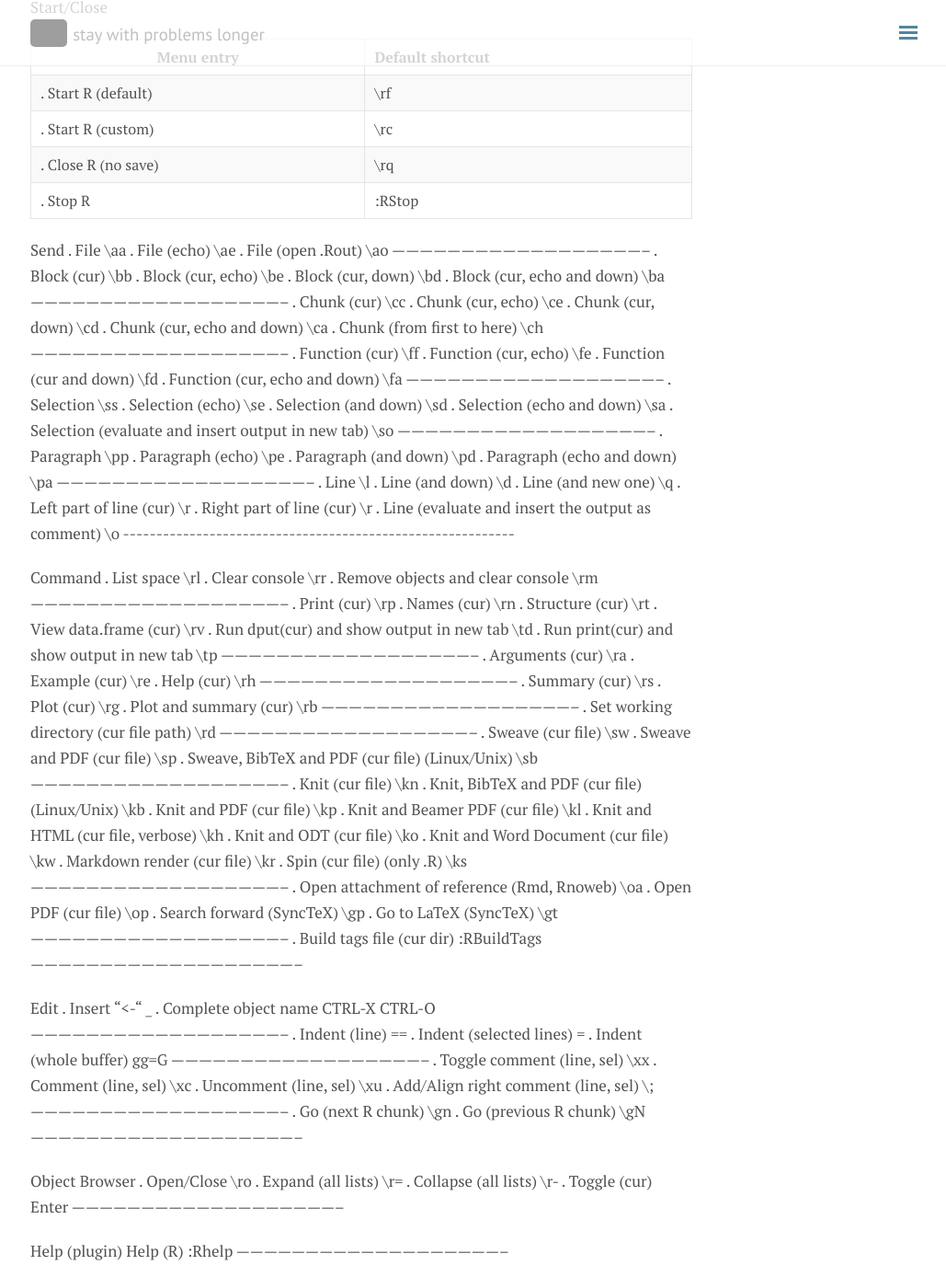
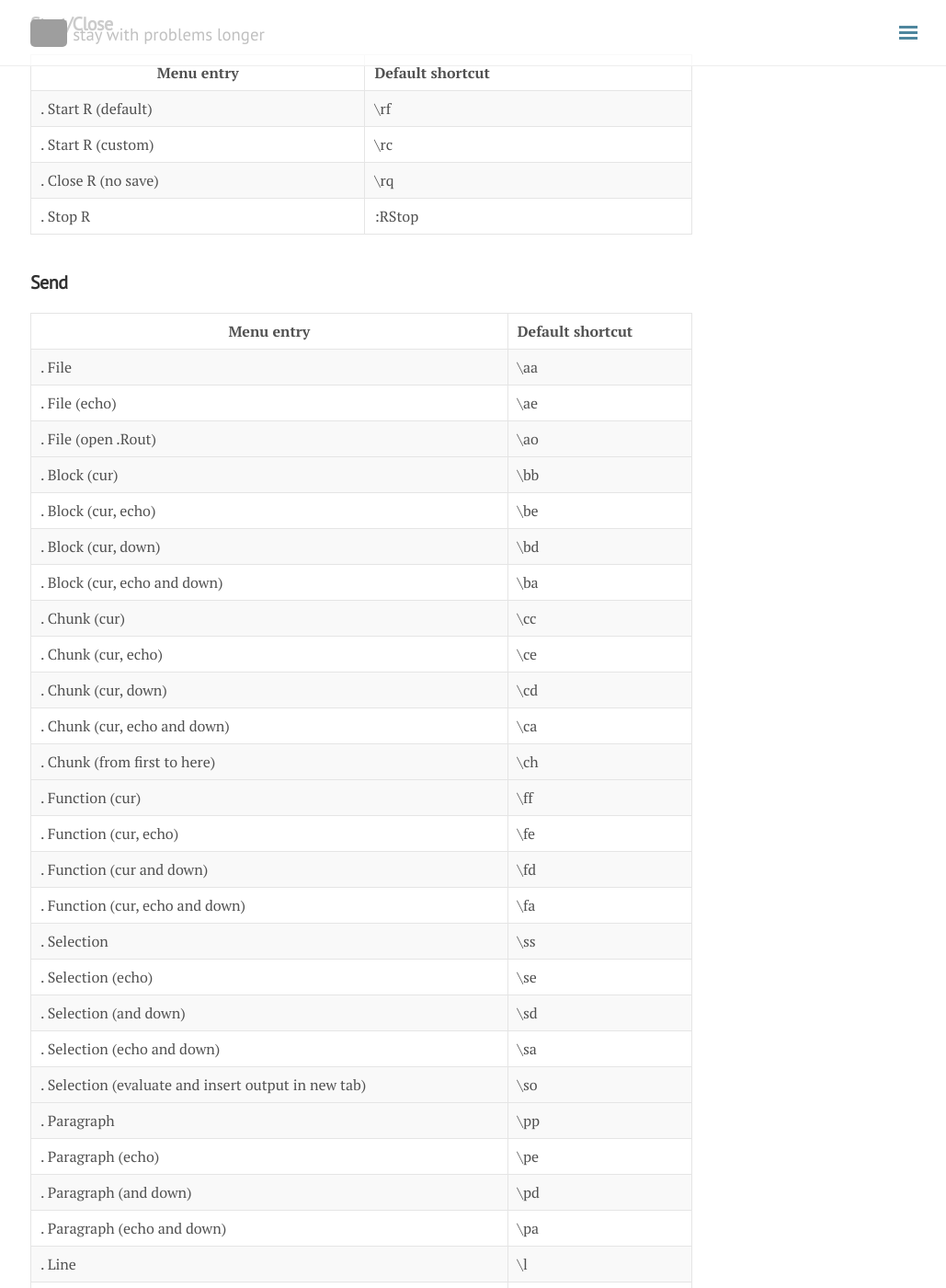
Before and after one commit to seokhoonj/seokhoonj.github.io, a Jekyll site: the page built from _posts/Vim/2018-09-16-vim-nvim-r-2.md, in a window 1280 px wide and 1400 px high, scrolled down 1399 px. Shown: the whole window at 92% size, without its empty margins (247-1276 px from the left). Built offline with Jekyll 4.4.1, drawn with Linux system fonts in a browser that asks for light colours; nearby versions of some CDN libraries; comment, search, counter and statistics services are not loaded; some of the changed text lies outside the part shown; grey boxes are pictures that could not be loaded.

Commit message:
add _posts

```diff
--- a/_posts/Vim/2018-09-16-vim-nvim-r-2.md
+++ b/_posts/Vim/2018-09-16-vim-nvim-r-2.md
@@ -37,6 +37,7 @@ ggplot(data = cars, aes(x = speed, y = dist)) + geom_line()
 다음은 Nvim-R 문서에서 설명하는 단축키이다.
 
 Start/Close
+----------------
 
 |   Menu entry                          | Default shortcut
 |---------------------------------------|:----------------
@@ -48,44 +49,48 @@ Start/Close
 |---------------------------------------|:----------------
 
 Send
-  . File                                               \aa
-  . File (echo)                                        \ae
-  . File (open .Rout)                                  \ao
-  --------------------------------------------------------
-  . Block (cur)                                        \bb
-  . Block (cur, echo)                                  \be
-  . Block (cur, down)                                  \bd
-  . Block (cur, echo and down)                         \ba
-  --------------------------------------------------------
-  . Chunk (cur)                                        \cc
-  . Chunk (cur, echo)                                  \ce
-  . Chunk (cur, down)                                  \cd
-  . Chunk (cur, echo and down)                         \ca
-  . Chunk (from first to here)                         \ch
-  --------------------------------------------------------
-  . Function (cur)                                     \ff
-  . Function (cur, echo)                               \fe
-  . Function (cur and down)                            \fd
-  . Function (cur, echo and down)                      \fa
-  --------------------------------------------------------
-  . Selection                                          \ss
-  . Selection (echo)                                   \se
-  . Selection (and down)                               \sd
-  . Selection (echo and down)                          \sa
-  . Selection (evaluate and insert output in new tab)  \so
-  --------------------------------------------------------
-  . Paragraph                                          \pp
-  . Paragraph (echo)                                   \pe
-  . Paragraph (and down)                               \pd
-  . Paragraph (echo and down)                          \pa
-  --------------------------------------------------------
-  . Line                                                \l
-  . Line (and down)                                     \d
-  . Line (and new one)                                  \q
-  . Left part of line (cur)                       \r<Left>
-  . Right part of line (cur)                     \r<Right>
-  . Line (evaluate and insert the output as comment)    \o
------------------------------------------------------------
+----------------
+
+|   Menu entry                                         | Default shortcut
+|------------------------------------------------------|:----------------
+| . File                                               |              \aa
+| . File (echo)                                        |              \ae
+| . File (open .Rout)                                  |              \ao
+|------------------------------------------------------|:----------------
+| . Block (cur)                                        |              \bb
+| . Block (cur, echo)                                  |              \be
+| . Block (cur, down)                                  |              \bd
+| . Block (cur, echo and down)                         |              \ba
+|------------------------------------------------------|:----------------
+| . Chunk (cur)                                        |              \cc
+| . Chunk (cur, echo)                                  |              \ce
+| . Chunk (cur, down)                                  |              \cd
+| . Chunk (cur, echo and down)                         |              \ca
+| . Chunk (from first to here)                         |              \ch
+|------------------------------------------------------|:----------------
+| . Function (cur)                                     |              \ff
+| . Function (cur, echo)                               |              \fe
+| . Function (cur and down)                            |              \fd
+| . Function (cur, echo and down)                      |              \fa
+|------------------------------------------------------|:----------------
+| . Selection                                          |              \ss
+| . Selection (echo)                                   |              \se
+| . Selection (and down)                               |              \sd
+| . Selection (echo and down)                          |              \sa
+| . Selection (evaluate and insert output in new tab)  |              \so
+|------------------------------------------------------|:----------------
+| . Paragraph                                          |              \pp
+| . Paragraph (echo)                                   |              \pe
+| . Paragraph (and down)                               |              \pd
+| . Paragraph (echo and down)                          |              \pa
+|------------------------------------------------------|:----------------
+| . Line                                               |               \l
+| . Line (and down)                                    |               \d
+| . Line (and new one)                                 |               \q
+| . Left part of line (cur)                            |         \r<Left>
+| . Right part of line (cur)                           |        \r<Right>
+| . Line (evaluate and insert the output as comment)   |               \o
+|------------------------------------------------------|:----------------
 
 Command
   . List space                                         \rl
```
